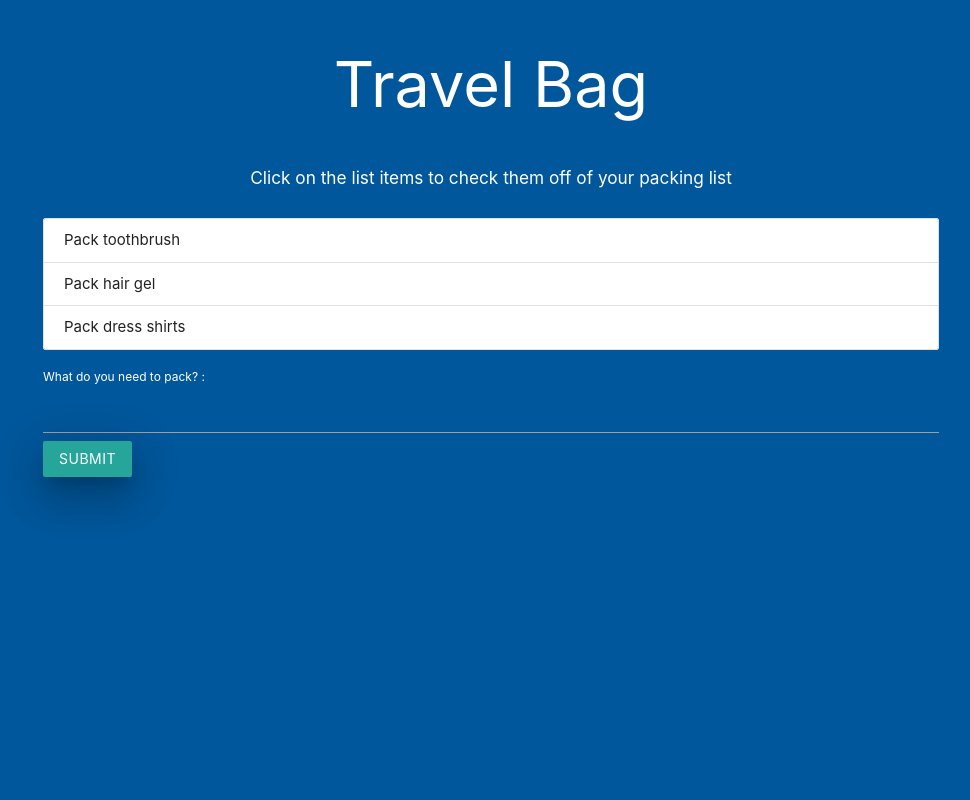
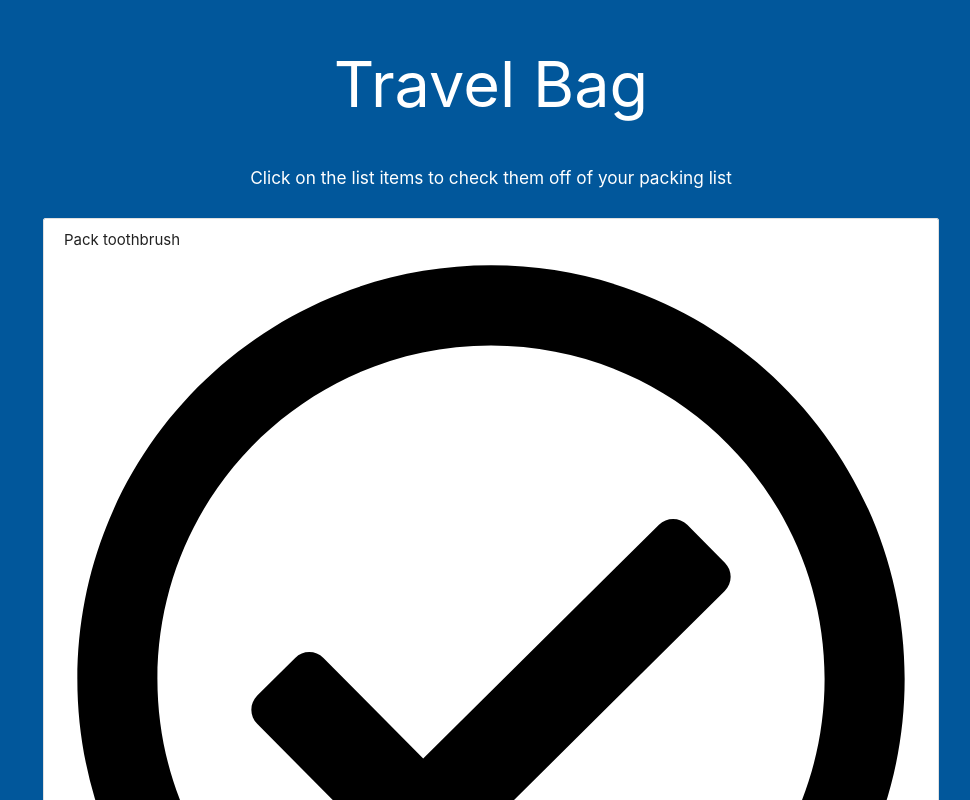
Before and after one commit to Julian-Ramirez1158/To-do-App, a React (Create React App) app: page / in a window 1280 px wide. Shown: the top 800 px of the page, without its empty margins (149-1119 px from the left). Built offline with nearby package versions, Linux system fonts and the light colour scheme.

Commit message:
Integrate fontawesome icon with logic

```diff
--- a/src/Todos.js
+++ b/src/Todos.js
@@ -1,4 +1,6 @@
 import React from 'react'
+import checkCircle from './check-circle-regular.svg'
+
 
 const Todos = ({todos, deleteTodo}) => {
 
@@ -6,7 +8,8 @@ const Todos = ({todos, deleteTodo}) => {
         todos.map(todo => {
             return (
                 <div className="collection-item" key={todo.id}>
-                    <span onClick={() => {deleteTodo(todo.id)}}>{todo.content}</span>
+                    <span>{todo.content}</span>
+                    <img src={checkCircle} onClick={() => {deleteTodo(todo.id)}} alt="Check packed item" className="check-item"></img>
                 </div>
             )
         })
```
